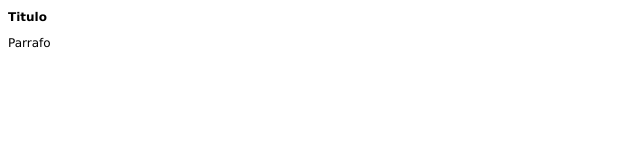
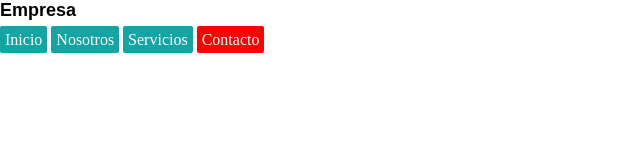
Before and after one commit to My-courses-complete/HTML-CSS, a plain HTML site: page index.html in a window 1280 px wide. Shown: the whole page, without its empty margins (0-640 px from the left). Drawn offline with Linux system fonts and the light colour scheme.

Commit message:
specificity

```diff
--- a/css/main.css
+++ b/css/main.css
@@ -1,8 +1,41 @@
-html {
-	font-size: 75%;
-	font-family: Verdana, Geneva, Tahoma, sans-serif;
+* {
+	box-sizing: border-box;
+	margin: 0;
+	padding: 0;
 }
 
 h1 {
-	font-size: inherit;
+	font-family: serif;
+	margin-bottom: 10px;
 }
+
+#page-title {
+	font-family: Arial, Helvetica, sans-serif;
+}
+
+.title {
+	font-size: 18px;
+	font-family: monospace;
+}
+
+#main-nav {
+	margin-top: 10px;
+	list-style-type: none;
+	padding-left: 0;
+}
+
+#main-nav li {
+	display: inline-block;
+}
+
+#main-nav li a {
+	text-decoration: none;
+	color: white;
+	background-color: #13a4a4;
+	border-radius: 2px;
+	padding: 5px;
+}
+
+#main-nav .blog {
+	background-color: red;
+}
--- a/index.html
+++ b/index.html
@@ -10,11 +10,16 @@
 	<title>Modelo de caja</title>
 </head>
 <body>
-	<main>
-		<section>
-			<h1>Titulo</h1>
-			<p>Parrafo</p>
-		</section>
-	</main>
+	<header class="page-header">
+		<h1 id="page-title" class="title">Empresa</h1>
+		<nav>
+			<ul id="main-nav" class="nav">
+				<li><a href="#">Inicio</a></li>
+				<li><a href="#">Nosotros</a></li>
+				<li><a href="#">Servicios</a></li>
+				<li><a href="#" class="blog">Contacto</a></li>
+			</ul>
+		</nav>
+	</header>
 </body>
 </html>
```
